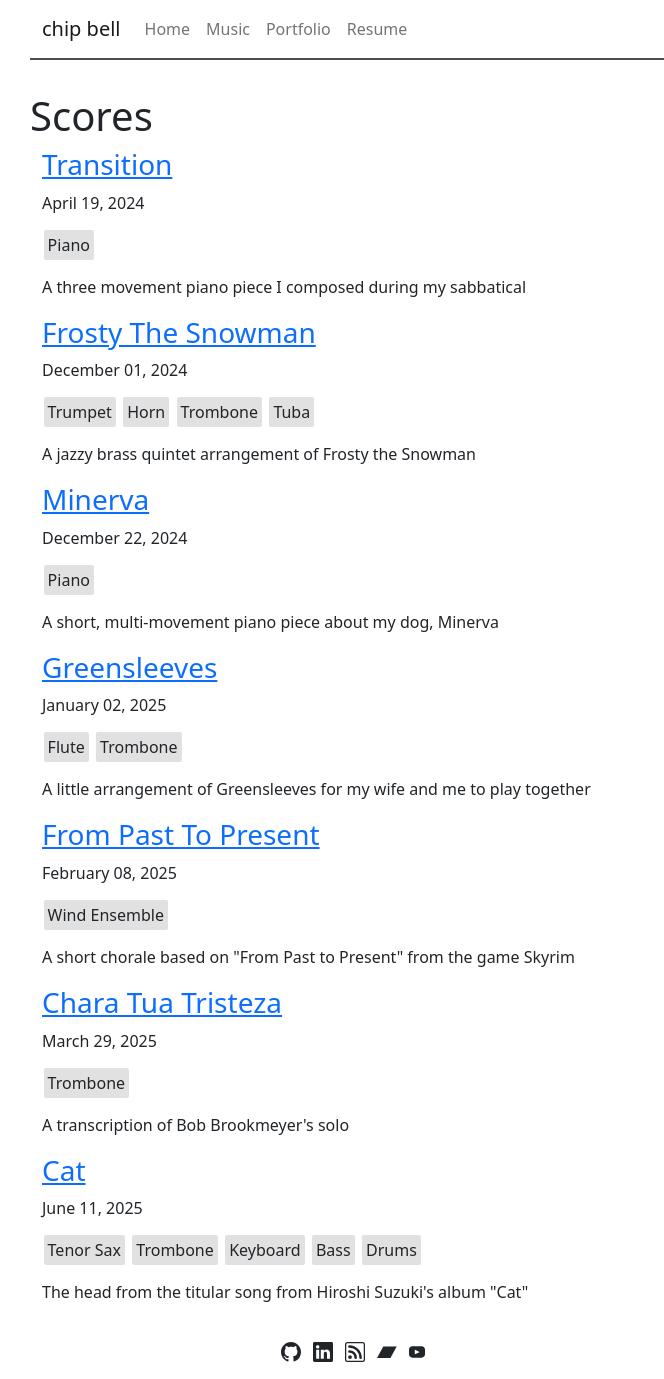
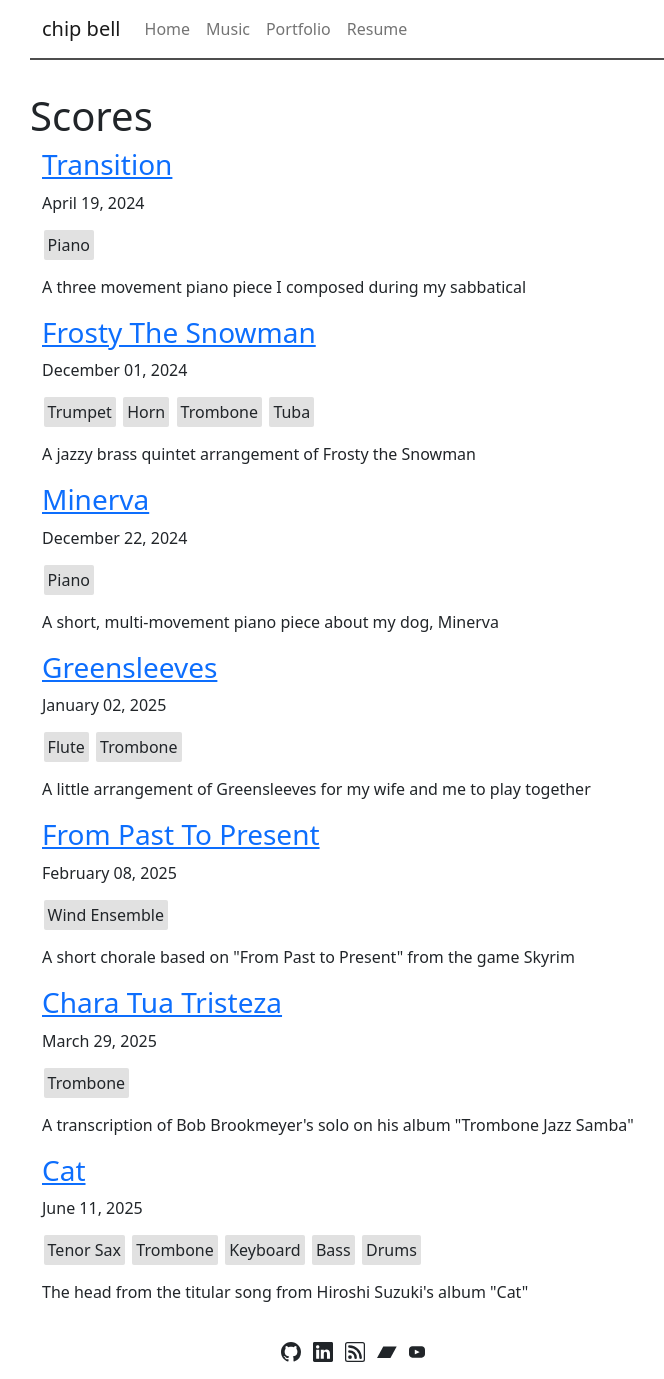
Before and after one commit to chipbell4/chipbell4.github.io, a Jekyll site: the page built from scores.html, in a window 1280 px wide. Shown: the whole page, without its empty margins (287-951 px from the left). Built offline with Jekyll 4.4.1, drawn with Linux system fonts in a browser that asks for light colours; nearby versions of some CDN libraries.

Commit message:
Fixing some text

```diff
--- a/_scores/2025-03-29-Chara Tua Tristeza.md
+++ b/_scores/2025-03-29-Chara Tua Tristeza.md
@@ -6,7 +6,7 @@ instruments: Trombone
 score_type: transcription
 downloadable: /assets/scores/Chara Tua Tristeza/Chara Tua Tristeza.pdf
 preview: /assets/scores/Chara Tua Tristeza/Chara Tua Tristeza.mp3
-short_description: A transcription of Bob Brookmeyer's solo
+short_description: A transcription of Bob Brookmeyer's solo on his album "Trombone Jazz Samba"
 ---
 
-Another good one! There's a turn or two in there that I don't think is playable on a slide, or at least not easily (Bob played valve trombone).
+Another good one from this album! There's a turn or two in there that I don't think is playable on a slide, or at least not easily (Bob played valve trombone).
```
